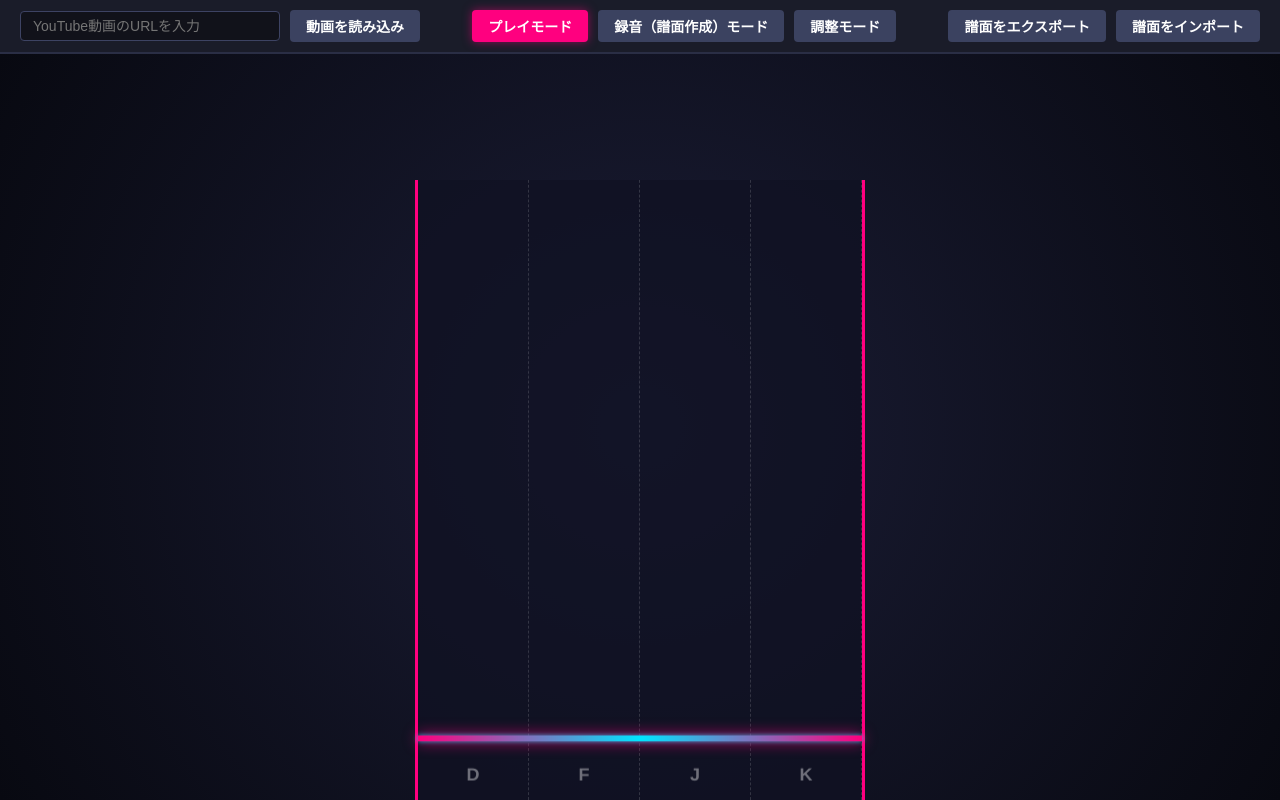
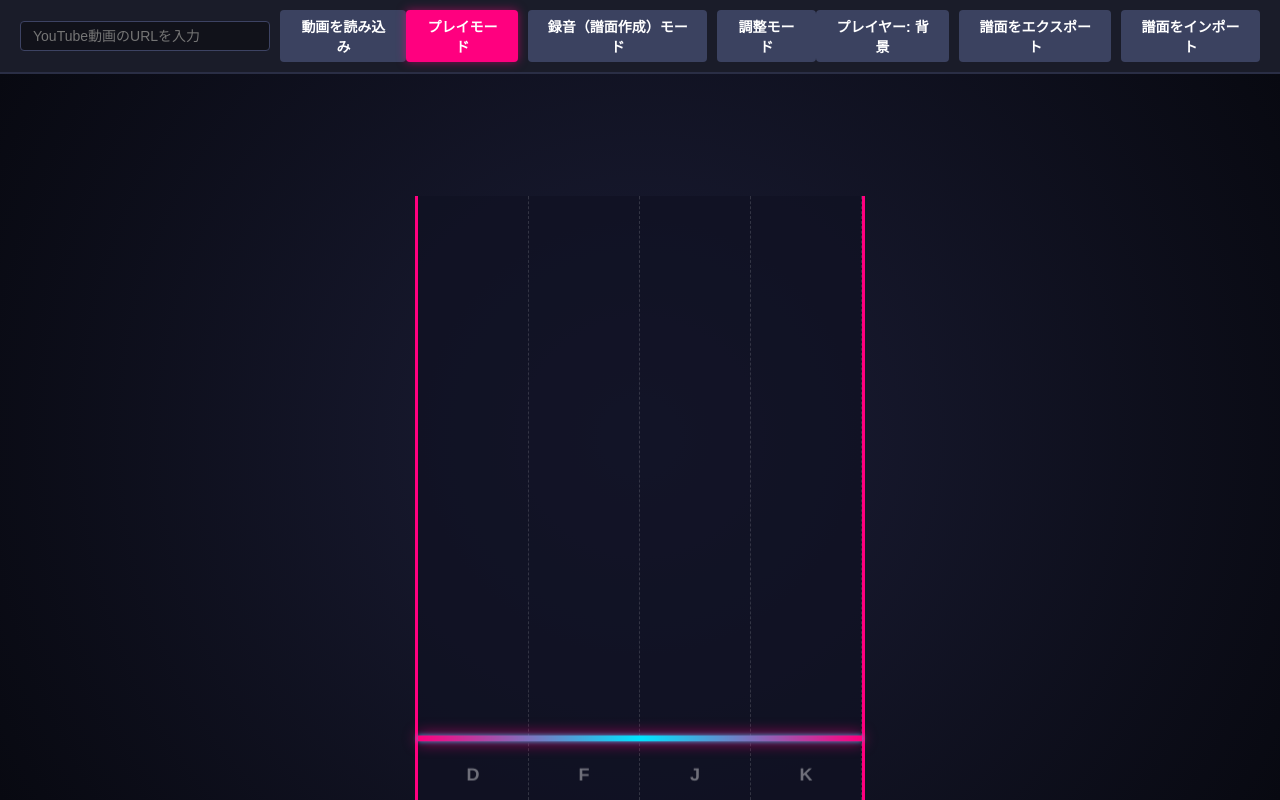
Before and after one commit to 0128-game/Quartet-Note, a plain HTML site: page index.html in a window 1280 px wide. Drawn offline with Linux system fonts and the light colour scheme.

Commit message:
Update index.html

```diff
--- a/index.html
+++ b/index.html
@@ -21,6 +21,7 @@
             </div>
 
             <div class="panel-section">
+                <button id="btn-toggle-bg">プレイヤー: 背景</button>
                 <button id="btn-export">譜面をエクスポート</button>
                 <input type="file" id="file-import" accept=".json" style="display: none;">
                 <button id="btn-import-trigger" onclick="document.getElementById('file-import').click()">譜面をインポート</button>
```
